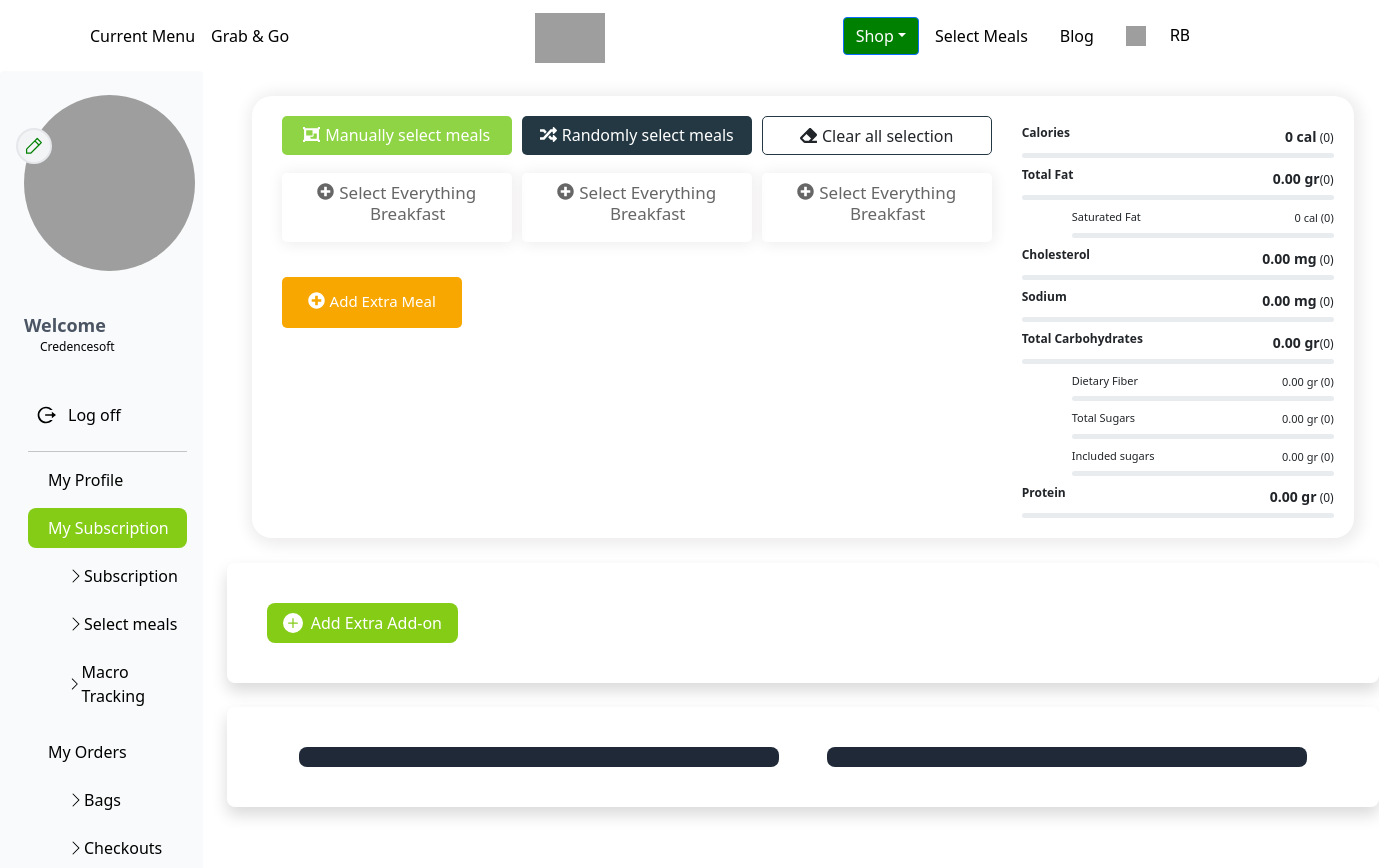
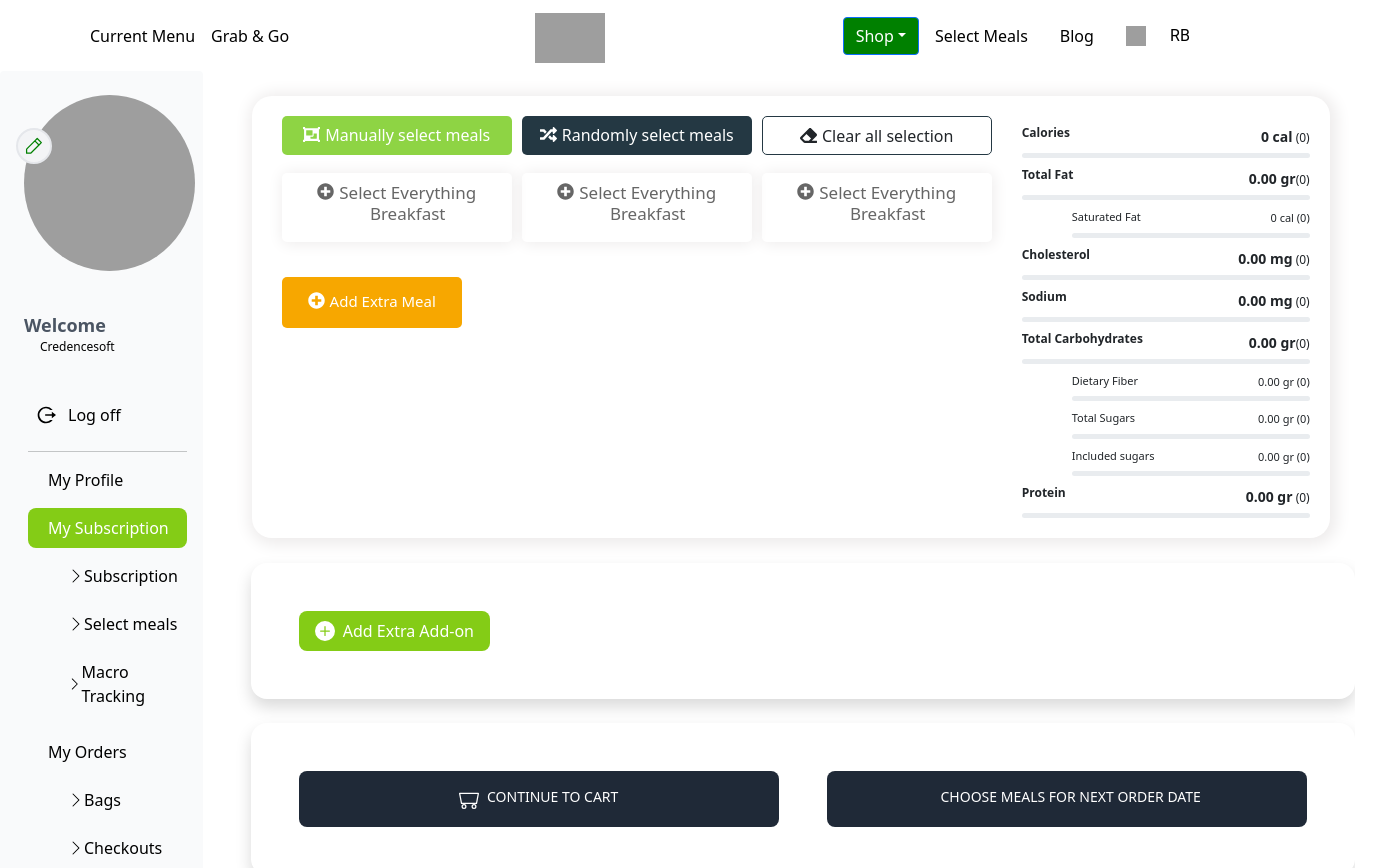
Before and after one commit to innzz/Clean-Creation, a Next.js app in the folder clean-creation/: page /meals in a window 1280 px wide. Shown: the top 868 px of the page, 1379 px wide, since content can reach past the window. Built offline with nearby package versions, Linux system fonts and the light colour scheme; grey boxes are pictures that could not be loaded.

Commit message:
Completed Section 4 (Subscription Meal Selection)

```diff
--- a/clean-creation/components/Meals/ContinueToCart.js
+++ b/clean-creation/components/Meals/ContinueToCart.js
@@ -1,32 +1,77 @@
-import { Card } from "@mui/material";
+import { Card, Dialog, DialogContent, DialogTitle, IconButton } from "@mui/material";
 import React from "react";
+
+import CloseIcon from "@mui/icons-material/Close";
 export default class ContinueToCart extends React.Component {
+    constructor(props) {
+        super(props);
+        this.state = {
+            open: false
+        }
+    }
     render() {
         return (
             <div>
-                <div className="p-10 shadow lg:w-[72rem] rounded-lg">
-                    <a href="#" class=" no-underline inline-flex items-center py-2 px-3 text-medium text-center text-white bg-lime-500 rounded-lg ">
+                <div className="lg:p-10 p-5 lg:ml-6 shadow lg:w-[69rem] w-[23rem] ml-5 rounded-2xl">
+                    <a onClick={() => { this.setState({ open: true }) }} href="#" className=" no-underline inline-flex items-center py-2 px-3 text-medium text-center text-white bg-lime-500 rounded-lg ">
                         <svg style={{ color: "white" }} xmlns="http://www.w3.org/2000/svg" width="20" height="20" fill="currentColor" className="bi bi-plus-circle-fill mr-2" viewBox="0 0 16 16"> <path d="M16 8A8 8 0 1 1 0 8a8 8 0 0 1 16 0zM8.5 4.5a.5.5 0 0 0-1 0v3h-3a.5.5 0 0 0 0 1h3v3a.5.5 0 0 0 1 0v-3h3a.5.5 0 0 0 0-1h-3v-3z" fill="white"></path> </svg>
                         Add Extra Add-on
                     </a>
                 </div>
                 <br />
-                <div className="p-10 shadow w-[72rem] rounded-lg flex place-content-center gap-5">
-                    <a href="#" class="lg:w-[30rem] sm:w-auto bg-gray-800 hover:bg-gray-700 focus:ring-4 focus:outline-none focus:ring-gray-300 text-white rounded-lg inline-flex items-center justify-center px-4 py-2.5 dark:bg-gray-700 dark:hover:bg-gray-600 dark:focus:ring-gray-700">
-                        {/* <svg xmlns="http://www.w3.org/2000/svg" width="16" height="16" fill="currentColor" class="bi bi-minecart" viewBox="0 0 16 16"> <path d="M4 15a1 1 0 1 1 0-2 1 1 0 0 1 0 2zm0 1a2 2 0 1 0 0-4 2 2 0 0 0 0 4zm8-1a1 1 0 1 1 0-2 1 1 0 0 1 0 2zm0 1a2 2 0 1 0 0-4 2 2 0 0 0 0 4zM.115 3.18A.5.5 0 0 1 .5 3h15a.5.5 0 0 1 .491.592l-1.5 8A.5.5 0 0 1 14 12H2a.5.5 0 0 1-.491-.408l-1.5-8a.5.5 0 0 1 .106-.411zm.987.82 1.313 7h11.17l1.313-7H1.102z" /> </svg>
-                        <div class="text-left">
-                            <div class="mb-1 text-xs">Download on the</div>
-                            <div class="-mt-1 font-sans text-sm font-semibold">Mac App Store</div>
-                        </div> */}
+                <div className="lg:p-10 p-5 shadow lg:ml-6 lg:w-[69rem] w-[23rem] ml-5 mb-5 rounded-2xl flex flex-wrap lg:flex-nowrap place-content-center gap-5">
+                    <a href="#" className=" no-underline lg:w-[30rem] sm:w-[20rem] bg-gray-800 hover:bg-gray-700 focus:ring-4 focus:outline-none focus:ring-gray-300 text-white rounded-lg inline-flex items-center justify-center lg:px-4 px-14 py-3 dark:bg-gray-700 dark:hover:bg-gray-600 dark:focus:ring-gray-700">
+                        <svg xmlns="http://www.w3.org/2000/svg" width="20" height="20" fill="currentColor" class="bi bi-minecart" viewBox="0 0 16 16"> <path d="M4 15a1 1 0 1 1 0-2 1 1 0 0 1 0 2zm0 1a2 2 0 1 0 0-4 2 2 0 0 0 0 4zm8-1a1 1 0 1 1 0-2 1 1 0 0 1 0 2zm0 1a2 2 0 1 0 0-4 2 2 0 0 0 0 4zM.115 3.18A.5.5 0 0 1 .5 3h15a.5.5 0 0 1 .491.592l-1.5 8A.5.5 0 0 1 14 12H2a.5.5 0 0 1-.491-.408l-1.5-8a.5.5 0 0 1 .106-.411zm.987.82 1.313 7h11.17l1.313-7H1.102z" /> </svg>
+                        <div className="ml-2 text-left">
+                            <div class="mb-1 lg:text-md text-sm">CONTINUE TO CART</div>
+                        </div>
                     </a>
-                    <a href="#" class="lg:w-[30rem] sm:w-auto bg-gray-800 hover:bg-gray-700 focus:ring-4 focus:outline-none focus:ring-gray-300 text-white rounded-lg inline-flex items-center justify-center px-4 py-2.5 dark:bg-gray-700 dark:hover:bg-gray-600 dark:focus:ring-gray-700">
-                        {/* <svg class="mr-3 w-7 h-7" aria-hidden="true" focusable="false" data-prefix="fab" data-icon="google-play" role="img" xmlns="http://www.w3.org/2000/svg" viewBox="0 0 512 512"><path fill="currentColor" d="M325.3 234.3L104.6 13l280.8 161.2-60.1 60.1zM47 0C34 6.8 25.3 19.2 25.3 35.3v441.3c0 16.1 8.7 28.5 21.7 35.3l256.6-256L47 0zm425.2 225.6l-58.9-34.1-65.7 64.5 65.7 64.5 60.1-34.1c18-14.3 18-46.5-1.2-60.8zM104.6 499l280.8-161.2-60.1-60.1L104.6 499z"></path></svg>
-                        <div class="text-left">
-                            <div class="mb-1 text-xs">Get in on</div>
-                            <div class="-mt-1 font-sans text-sm font-semibold">Google Play</div>
-                        </div> */}
+                    <a href="#" class=" no-underline lg:w-[30rem] w-96 bg-gray-800 hover:bg-gray-700 focus:ring-4 focus:outline-none focus:ring-gray-300 text-white rounded-lg inline-flex items-center justify-center lg:px-4 px-1 py-3 dark:bg-gray-700 dark:hover:bg-gray-600 dark:focus:ring-gray-700">
+                        <div className="ml-2 text-left">
+                            <div class="mb-1 lg:text-md text-sm">CHOOSE MEALS FOR NEXT ORDER DATE</div>
+                        </div>
                     </a>
                 </div>
+                <Dialog fullWidth
+                    open={this.state.open}
+                    onClose={() => {
+                        this.setState({ open: false });
+                    }}
+                >
+                    <DialogTitle>
+                        <IconButton
+                            aria-label="close"
+                            onClick={() => {
+                                this.setState({ open: false });
+                            }}
+                            sx={{
+                                position: "absolute",
+                                right: 0,
+                                top: 0,
+                                color: (theme) => theme.palette.grey[500],
+                                backgroundColor: "gray",
+                            }}
+                        >
+                            <CloseIcon />
+                        </IconButton>
+                    </DialogTitle>
+                    <DialogContent >
+                        <div className="flex gap-3 mt-3 shadow-lg lg:w-[25rem] p-2">
+                            <div>
+                                <img src="https://cleancreations.com/data/extras/33.jpg?md=942dd43d411df162d707d76d17e5cefc" className="h-40 w-48 rounded-lg" alt="" />
+                            </div>
+                            <div>
+                                <div className="flex gap-2">
+                                <svg xmlns="http://www.w3.org/2000/svg" width="16" height="16" fill="currentColor" class="bi bi-tags-fill" viewBox="0 0 16 16"> <path d="M2 2a1 1 0 0 1 1-1h4.586a1 1 0 0 1 .707.293l7 7a1 1 0 0 1 0 1.414l-4.586 4.586a1 1 0 0 1-1.414 0l-7-7A1 1 0 0 1 2 6.586V2zm3.5 4a1.5 1.5 0 1 0 0-3 1.5 1.5 0 0 0 0 3z" /> <path d="M1.293 7.793A1 1 0 0 1 1 7.086V2a1 1 0 0 0-1 1v4.586a1 1 0 0 0 .293.707l7 7a1 1 0 0 0 1.414 0l.043-.043-7.457-7.457z" /> </svg>
+                                + $25.00
+                                </div>
+                                <p className="font-semibold">Elderberry Syrup (16oz)</p>
+                            </div>
+                        </div>
+                    </DialogContent>
+                </Dialog>
+
+
             </div>
         )
     }
```
Also changed, not shown: clean-creation/components/NavBar.jsx (+14 -11 lines).
